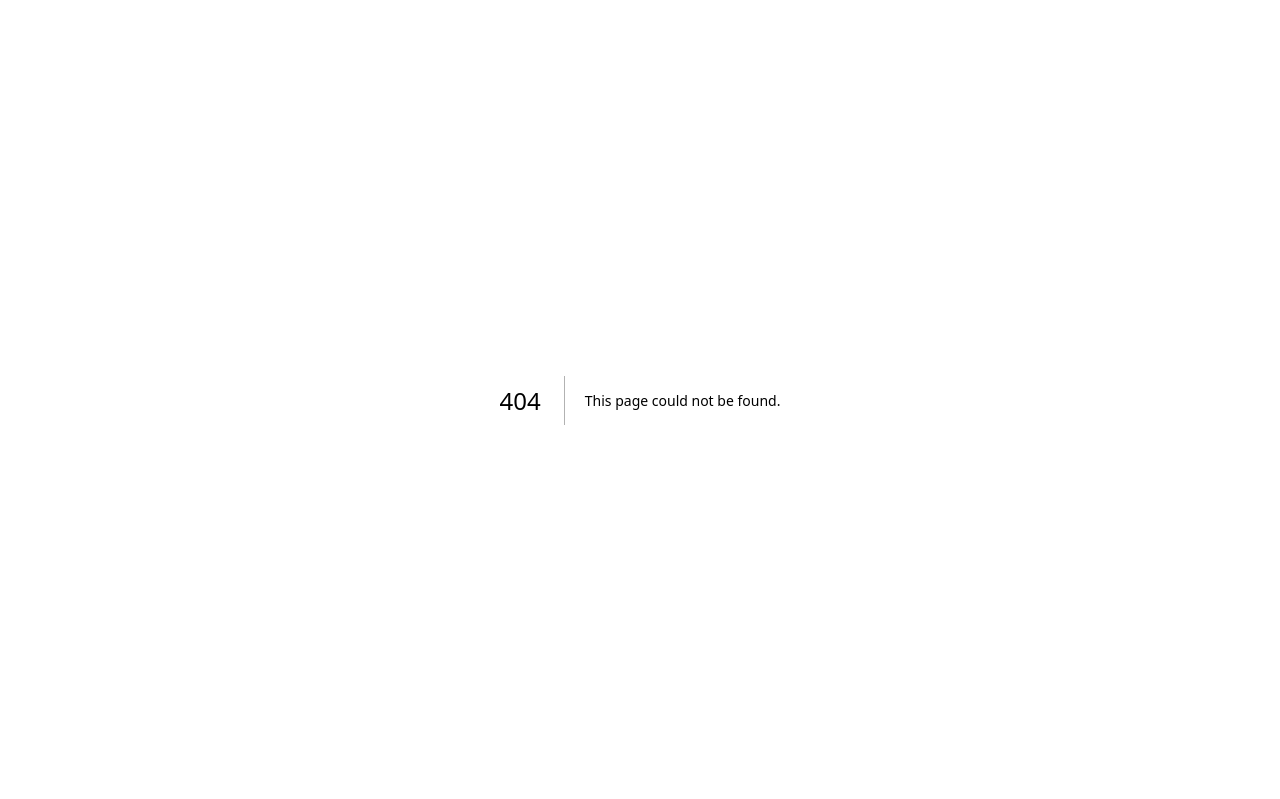
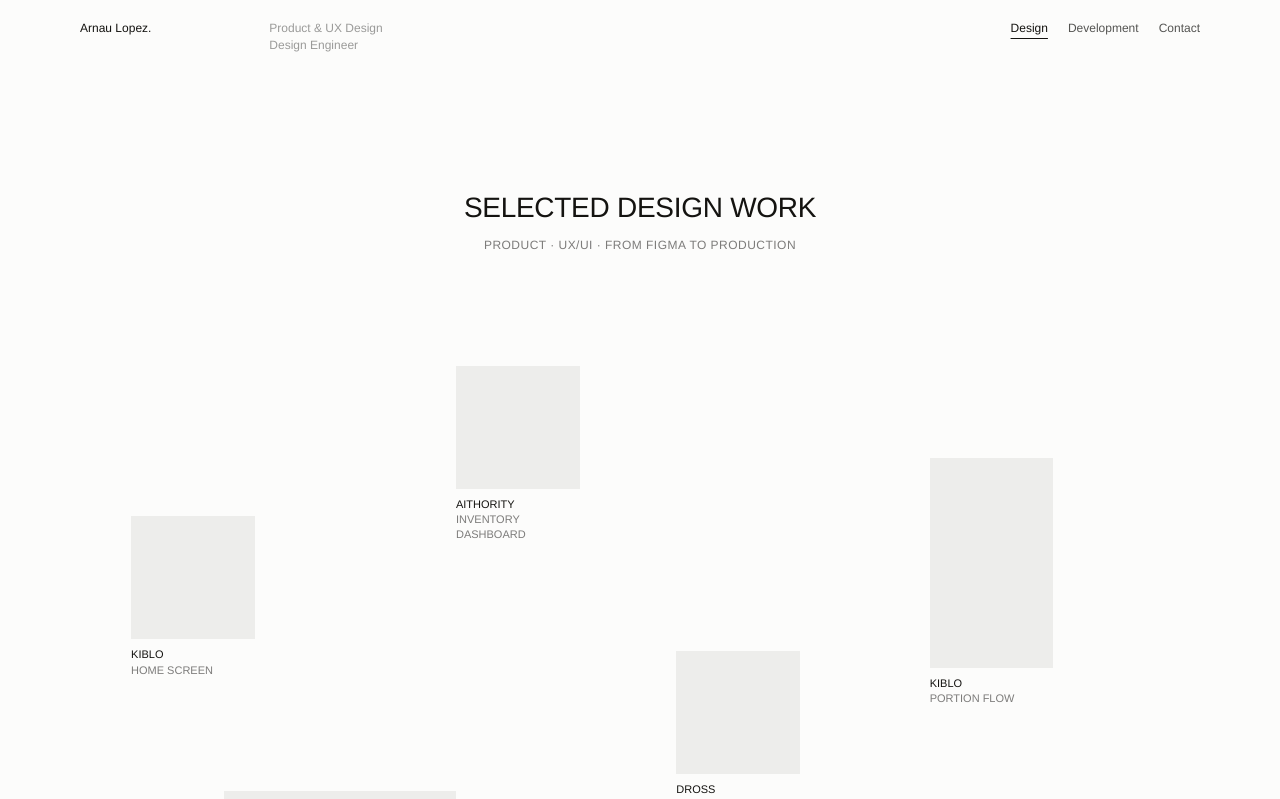
Before and after one commit to lopezsellesarnau-cmd/portfolio, a Next.js app: page /ux in a window 1280 px wide. Before the commit this address had no page. Shown: the top 799 px of the page. Built offline with nearby package versions, Linux system fonts and the light colour scheme.

Commit message:
Add /ux design portfolio page with scattered grid

```diff
--- /dev/null
+++ b/app/ux/page.tsx
@@ -0,0 +1,13 @@
+import type { Metadata } from 'next'
+import { UxPage } from '@/components/ux'
+
+export const metadata: Metadata = {
+  title: 'Arnau Lopez | Product & UX Design',
+  description:
+    'Selected product and UX/UI design work by Arnau Lopez, a design engineer who takes products from Figma to production.',
+  alternates: { canonical: '/ux' },
+}
+
+export default function Page() {
+  return <UxPage />
+}
--- /dev/null
+++ b/components/ux.tsx
@@ -0,0 +1,221 @@
+'use client'
+
+/**
+ * /ux — design portfolio (7 oct 2026). Same "espacio abierto" language as the
+ * home (minimal.tsx), so it reads as the same person, but the home stays the
+ * full-stack portfolio.
+ *
+ * Layout: a scattered grid. Small images placed with intention on an
+ * invisible canvas, lots of white space between them (reference: Arnau's
+ * grid sketch, 1500×985). On mobile the canvas collapses into a 2-column list.
+ *
+ * To add work: drop the image in /public/ux/ and fill `src` on a slot.
+ * Slots without `src` render as a grey placeholder.
+ */
+
+import Image from 'next/image'
+import Link from 'next/link'
+import { useCallback, useEffect, useRef, useState } from 'react'
+
+type Slot = {
+  id: string
+  // Position on the desktop canvas, in % of width / height.
+  left: number
+  top: number
+  w: number
+  h: number
+  src?: string
+  project: string
+  caption: string
+  problem?: string
+  decisions?: string[]
+  tools?: string
+}
+
+// Positions taken from the reference sketch (1500 × 985).
+const SLOTS: Slot[] = [
+  { id: 'a', left: 33.8, top: 0, w: 10.9, h: 16.4, project: 'Aithority', caption: 'Inventory dashboard' },
+  { id: 'b', left: 5.2, top: 20.1, w: 10.9, h: 16.5, project: 'Kiblo', caption: 'Home screen' },
+  { id: 'c', left: 75.5, top: 12.3, w: 10.9, h: 28.1, project: 'Kiblo', caption: 'Portion flow' },
+  { id: 'd', left: 53.2, top: 38.2, w: 10.9, h: 16.5, project: 'Dross', caption: 'Report' },
+  { id: 'e', left: 13.4, top: 57, w: 20.4, h: 16.5, project: 'Aithority', caption: 'Classification card' },
+  { id: 'f', left: 44.7, top: 73.5, w: 10.9, h: 16.5, project: 'TRACE', caption: 'Exposure report' },
+  { id: 'g', left: 80.9, top: 69.2, w: 10.9, h: 16.5, project: 'StackD', caption: 'Website' },
+  { id: 'h', left: 8, top: 83.1, w: 10.9, h: 16.5, project: 'Portfolio', caption: 'arnau-lopez.com' },
+]
+
+/* ── Header ───────────────────────────────────────────────────────────── */
+
+function Header() {
+  return (
+    <header className="fixed inset-x-0 top-0 z-40 bg-paper/85 backdrop-blur-[2px]">
+      <div className="frame grid grid-cols-3 py-5 text-[12px] leading-[1.45] md:grid-cols-6">
+        <Link href="/" className="pl-2 text-ink">
+          Arnau Lopez.
+        </Link>
+        <p className="hidden pl-2 text-fg-faint md:block">
+          Product &amp; UX Design
+          <br />
+          Design Engineer
+        </p>
+        <nav className="col-span-2 flex justify-end gap-5 pr-2 md:col-span-4">
+          <span className="text-ink underline decoration-1 underline-offset-[6px]">Design</span>
+          <Link href="/" className="text-fg-muted transition-colors hover:text-ink">
+            Development
+          </Link>
+          <a href="mailto:lopezsellesarnau@gmail.com" className="text-fg-muted transition-colors hover:text-ink">
+            Contact
+          </a>
+        </nav>
+      </div>
+    </header>
+  )
+}
+
+/* ── Tile ─────────────────────────────────────────────────────────────── */
+
+function Tile({ slot, onOpen, dimmed }: { slot: Slot; onOpen: () => void; dimmed: boolean }) {
+  return (
+    <button
+      type="button"
+      onClick={onOpen}
+      aria-label={`${slot.project}, ${slot.caption}`}
+      className={`group block h-full w-full text-left transition-opacity ${dimmed ? 'opacity-30' : 'opacity-100'}`}
+    >
+      <span className="relative block h-full w-full overflow-hidden bg-card">
+        {slot.src && (
+          <Image
+            src={slot.src}
+            alt={`${slot.project}, ${slot.caption}`}
+            fill
+            sizes="(min-width: 768px) 20vw, 50vw"
+            className="object-cover transition-transform duration-500 group-hover:scale-[1.02]"
+          />
+        )}
+      </span>
+      <span className="mt-2 block text-[11px] uppercase leading-[1.4] text-ink">
+        {slot.project}
+        <span className="block text-fg-dim">{slot.caption}</span>
+      </span>
+    </button>
+  )
+}
+
+/* ── Popup ────────────────────────────────────────────────────────────── */
+
+function Row({ label, children }: { label: string; children: React.ReactNode }) {
+  return (
+    <div className="grid grid-cols-[5.5rem_1fr] gap-x-4 py-[3px]">
+      <span className="text-right text-fg-faint">{label}</span>
+      <div className="text-ink">{children}</div>
+    </div>
+  )
+}
+
+function CaseCard({ slot, onClose }: { slot: Slot; onClose: () => void }) {
+  const ref = useRef<HTMLDivElement>(null)
+  useEffect(() => {
+    ref.current?.focus()
+    const onKey = (e: KeyboardEvent) => e.key === 'Escape' && onClose()
+    document.addEventListener('keydown', onKey)
+    return () => document.removeEventListener('keydown', onKey)
+  }, [onClose])
+
+  return (
+    <div className="fixed inset-0 z-50 flex items-center justify-center bg-paper/70 px-4" onClick={onClose}>
+      <div
+        ref={ref}
+        role="dialog"
+        aria-modal="true"
+        aria-label={slot.project}
+        tabIndex={-1}
+        onClick={(e) => e.stopPropagation()}
+        className="relative max-h-[86vh] w-[min(560px,100%)] overflow-y-auto bg-card px-5 py-5 text-[11px] uppercase leading-[1.45] tracking-[0.01em] outline-none"
+      >
+        <button type="button" onClick={onClose} className="absolute right-3 top-3 uppercase text-fg-faint hover:text-ink">
+          Close
+        </button>
+        {slot.src && (
+          <span className="relative mb-4 block aspect-[4/3] w-full overflow-hidden bg-paper">
+            <Image src={slot.src} alt={`${slot.project}, ${slot.caption}`} fill sizes="560px" className="object-contain" />
+          </span>
+        )}
+        <Row label="Project">
+          {slot.project}
+          <span className="block text-fg-dim">{slot.caption}</span>
+        </Row>
+        {slot.problem && (
+          <Row label="Problem">
+            <span className="normal-case">{slot.problem}</span>
+          </Row>
+        )}
+        {slot.decisions && slot.decisions.length > 0 && (
+          <Row label="Decisions">
+            <ul className="space-y-1 normal-case">
+              {slot.decisions.map((d) => (
+                <li key={d}>{d}</li>
+              ))}
+            </ul>
+          </Row>
+        )}
+        {slot.tools && <Row label="Tools">{slot.tools}</Row>}
+      </div>
+    </div>
+  )
+}
+
+/* ── Page ─────────────────────────────────────────────────────────────── */
+
+export function UxPage() {
+  const [openId, setOpenId] = useState<string | null>(null)
+  const close = useCallback(() => setOpenId(null), [])
+  const open = SLOTS.find((s) => s.id === openId) ?? null
+
+  return (
+    <>
+      <Header />
+      <main id="contenido">
+        <section className="relative pb-20 pt-40 md:pb-28 md:pt-48">
+          <div className="frame text-center">
+            <h1 className="text-[clamp(1.25rem,2.6vw,1.75rem)] font-normal uppercase leading-[1.15] tracking-[-0.01em] text-ink">
+              Selected design work
+            </h1>
+            <p className="mt-3 text-[12px] uppercase tracking-[0.04em] text-fg-dim">
+              Product · UX/UI · From Figma to production
+            </p>
+          </div>
+        </section>
+
+        {/* Desktop: scattered canvas */}
+        <section className="frame hidden pb-32 md:block">
+          <div className="relative w-full" style={{ aspectRatio: '1500 / 985', marginBottom: '4rem' }}>
+            {SLOTS.map((s) => (
+              <div
+                key={s.id}
+                className="absolute"
+                style={{ left: `${s.left}%`, top: `${s.top}%`, width: `${s.w}%`, height: `${s.h}%` }}
+              >
+                <Tile slot={s} onOpen={() => setOpenId(s.id)} dimmed={!!openId && openId !== s.id} />
+              </div>
+            ))}
+          </div>
+        </section>
+
+        {/* Mobile: simple two-column list */}
+        <section className="frame grid grid-cols-2 gap-x-4 gap-y-10 pb-24 md:hidden">
+          {SLOTS.map((s) => (
+            <div key={s.id} className="aspect-square">
+              <Tile slot={s} onOpen={() => setOpenId(s.id)} dimmed={false} />
+            </div>
+          ))}
+        </section>
+
+        <footer className="frame flex justify-between pb-10 text-[11px] uppercase text-fg-dim">
+          <span className="pl-2">Arnau Lopez</span>
+          <span className="pr-2">Press a project</span>
+        </footer>
+      </main>
+      {open && <CaseCard slot={open} onClose={close} />}
+    </>
+  )
+}
```
